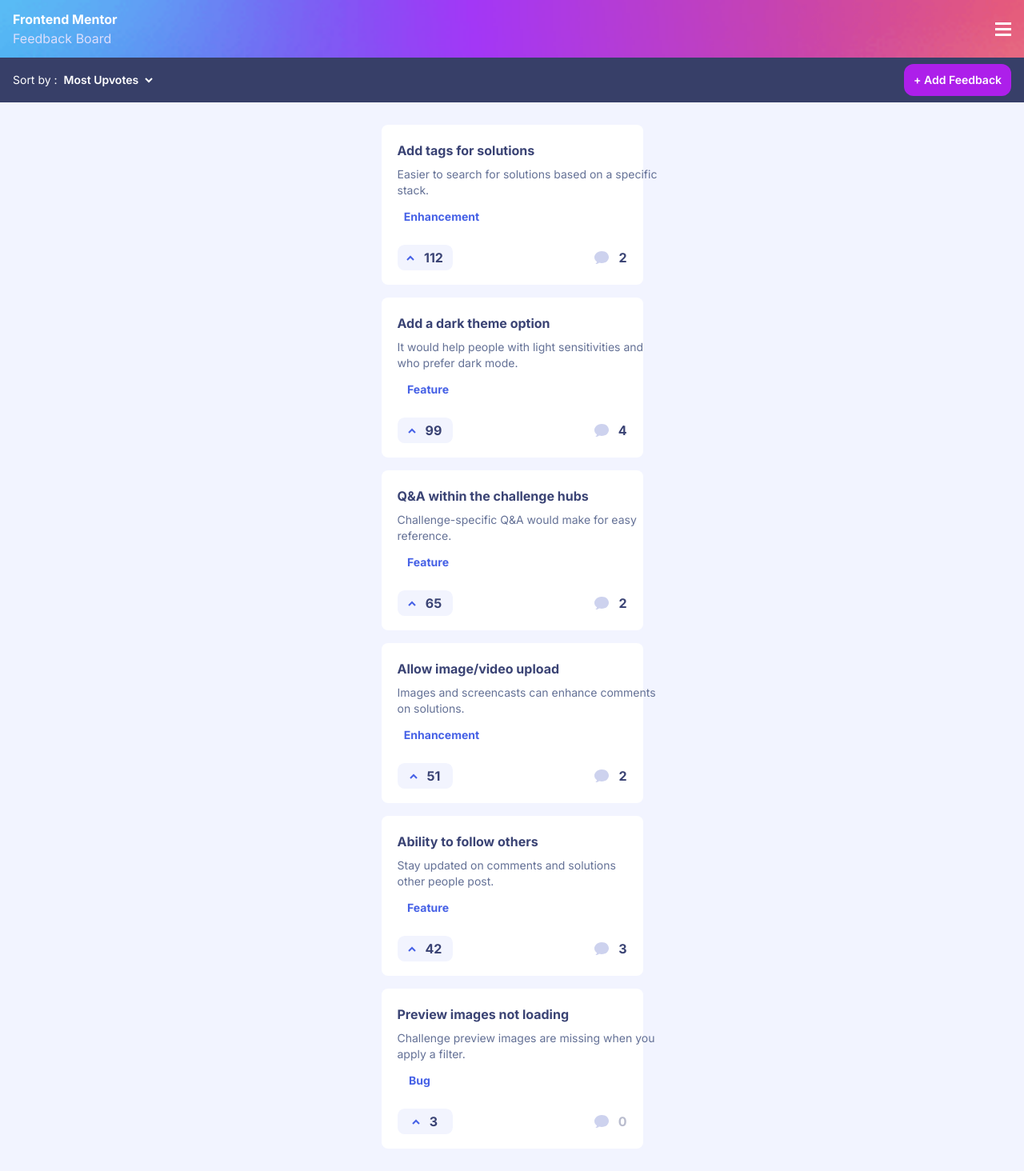
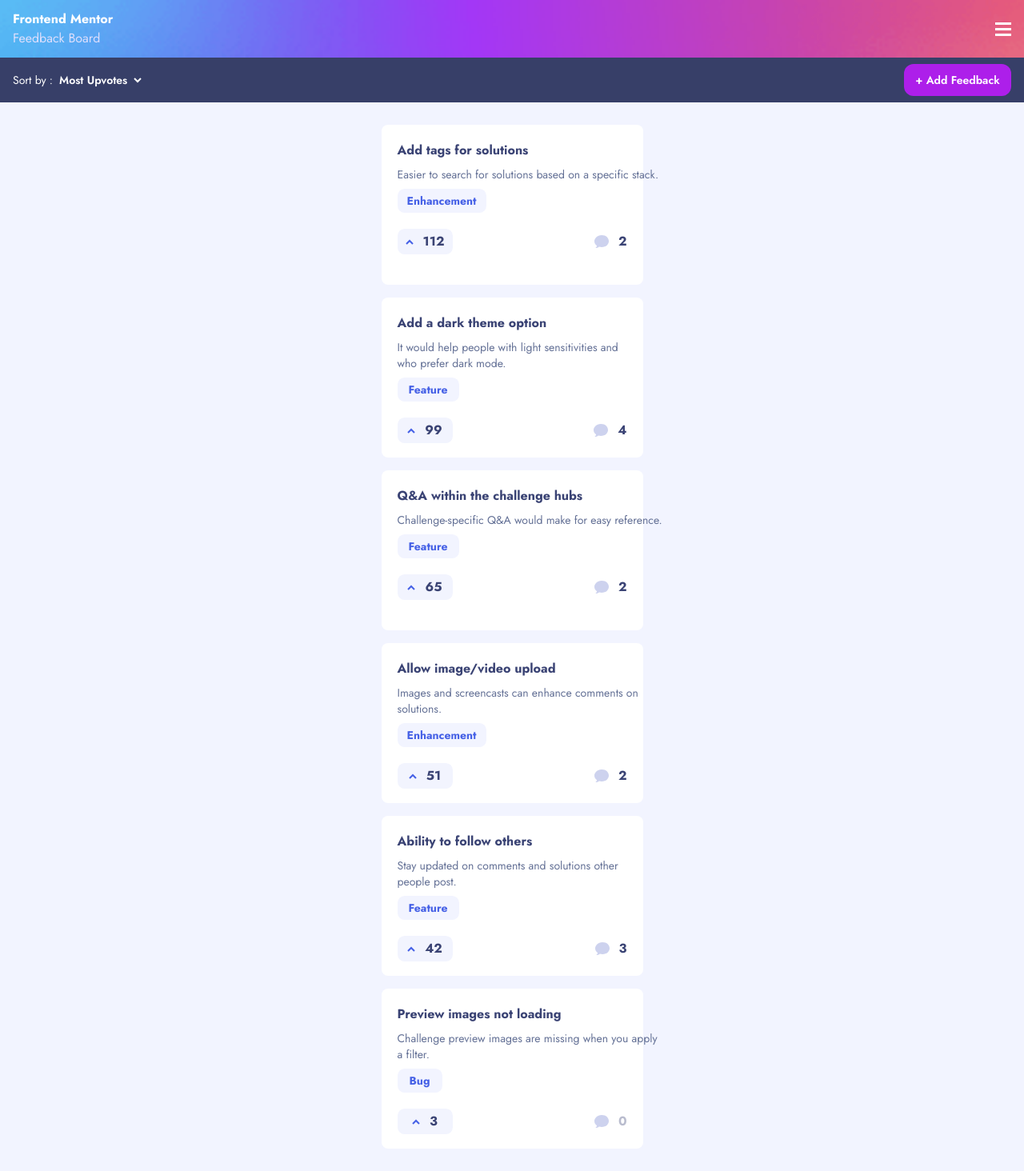
Before and after one commit to AbdullahHamadax/product-feedback, a Next.js app: page / in a window 1280 px wide. Shown: the whole page at 80% size. Built offline with nearby package versions, Linux system fonts and the light colour scheme.

Commit message:
Improvements and File additions

```diff
--- a/app/globals.css
+++ b/app/globals.css
@@ -1,3 +1,5 @@
+@import url("https://fonts.googleapis.com/css2?family=Jost:ital,wght@0,100..900;1,100..900&display=swap");
+
 @tailwind base;
 @tailwind components;
 @tailwind utilities;
@@ -44,6 +46,7 @@
     --feedback-tag-card-hover: #cfd7ff;
     --add-feedback-button: #ad1fea;
     --add-feedback-button-hover: #c75af6;
+    --edit-feedback-button-hover: #7c91f9;
     --header-faded: #dcdefc;
     --list-orange: #f49f85;
     --list-cyan: #62bcfa;
--- a/app/page.tsx
+++ b/app/page.tsx
@@ -2,11 +2,11 @@
 
 export default function Home() {
   return (
-    <main className="min-h-screen bg-background_body font-jost">
+    <main className="min-h-screen bg-background_body font-jost ">
       <div className="flex items-center justify-between h-[4.5rem] bg-cover bg-[url('/assets/suggestions/mobile/background-header.png')] p-4">
-        <h1 className="text-white font-bold text-md">
+        <h1 className="font-bold text-white text-md">
           Frontend Mentor <br />
-          <span className="text-header_faded font-normal">Feedback Board</span>
+          <span className="font-normal text-header_faded">Feedback Board</span>
         </h1>
         <Sheet>
           <SheetTrigger asChild>
@@ -22,34 +22,34 @@
             <div className=" w-[16.938rem] h-[37.188rem] gap-7 absolute right-0 top-[4.5rem] flex flex-col items-center justify-center">
               <div className="bg-white w-[13.938rem] h-[11.125rem] rounded-lg flex flex-wrap gap-3 p-5 text-center">
                 <button className="bg-background_body w-[3rem] h-[1.875rem] rounded-xl">
-                  <p className="text-feedback_tag font-bold">All</p>
+                  <p className="font-bold text-feedback_tag">All</p>
                 </button>
                 <button className="bg-background_body w-[3rem] h-[1.875rem] rounded-xl">
-                  <p className="text-feedback_tag font-bold">UI</p>
+                  <p className="font-bold text-feedback_tag">UI</p>
                 </button>
                 <button className="bg-background_body w-[3rem] h-[1.875rem] rounded-xl">
-                  <p className="text-feedback_tag font-bold">UX</p>
+                  <p className="font-bold text-feedback_tag">UX</p>
                 </button>
                 <button className="bg-background_body w-[6.938rem] h-[1.875rem] rounded-xl">
-                  <p className="text-feedback_tag font-bold">Enhancement</p>
+                  <p className="font-bold text-feedback_tag">Enhancement</p>
                 </button>
                 <button className="bg-background_body w-[3.5rem] h-[1.875rem] rounded-xl">
-                  <p className="text-feedback_tag font-bold">Bug</p>
+                  <p className="font-bold text-feedback_tag">Bug</p>
                 </button>
                 <button className="bg-background_body w-[4.813rem] h-[1.875rem] rounded-xl">
-                  <p className="text-feedback_tag font-bold">Feature</p>
+                  <p className="font-bold text-feedback_tag">Feature</p>
                 </button>
               </div>
               <div className="bg-white w-[13.938rem] h-[11.125rem] rounded-lg">
-                <div className="flex p-6 justify-between items-center">
-                  <h1 className="text-feedback_title font-bold text-xl">
+                <div className="flex items-center justify-between p-6">
+                  <h1 className="text-xl font-bold text-feedback_title">
                     Roadmap
                   </h1>
-                  <a href="#" className="text-feedback_tag underline font-bold">
+                  <a href="#" className="font-bold underline text-feedback_tag">
                     View
                   </a>
                 </div>
-                <div className="flex justify-between items-center">
+                <div className="flex items-center justify-between">
                   <ul className="list-disc flex flex-col justify-center items-start ml-[2.8rem] text-feedback_paragraph">
                     <li className="marker:text-list_orange">
                       <p>Planned</p>
@@ -75,7 +75,7 @@
       <div className="bg-suggestions_bar w-screen h-[3.5rem] flex items-center text-sm justify-between p-4 text-white">
         <p className="flex items-center gap-2">
           Sort by :
-          <span className="font-semibold flex items-center justify-center gap-2">
+          <span className="flex items-center justify-center gap-2 font-semibold">
             Most Upvotes
             <img
               src="assets/shared/icon-arrow-down.svg"
@@ -91,31 +91,31 @@
       <div className="flex flex-col items-center justify-center gap-4 p-7">
         <div className="bg-white w-[20.438rem] h-[12.5rem] rounded-lg p-5">
           <div className="flex flex-col gap-2">
-            <h1 className="text-feedback_title font-bold">
+            <h1 className="font-bold text-feedback_title">
               Add tags for solutions
             </h1>
             <p className="text-feedback_paragraph text-sm font-normal w-[40ch]">
               Easier to search for solutions based on a specific stack.
             </p>
 
-            <div className="bg-background-body w-[6.938rem] h-[1.875rem] flex items-center justify-center rounded-[0.55rem]">
-              <p className="text-feedback_tag font-bold text-sm">Enhancement</p>
+            <div className="bg-background_body w-[6.938rem] h-[1.875rem] flex items-center justify-center rounded-[0.55rem]">
+              <p className="text-sm font-bold text-feedback_tag">Enhancement</p>
             </div>
           </div>
           <div className="flex items-center justify-between mt-5">
-            <div className="bg-feedback_upvote w-[4.313rem] h-[2rem] rounded-[0.55rem] cursor-pointer hover:bg-background-body_hover flex items-center justify-center gap-3">
+            <div className="bg-feedback_upvote w-[4.313rem] h-[2rem] rounded-[0.55rem]  flex items-center justify-center gap-3 cursor-pointer hover:bg-feedback_tag_card_hover">
               <img src="assets/shared/icon-arrow-up.svg" alt="arrow up icon" />
-              <p className="text-feedback_title font-bold">112</p>
+              <p className="font-bold text-feedback_title">112</p>
             </div>
             <div className="flex items-center justify-center gap-3">
               <img src="assets/shared/icon-comments.svg" alt="comments icon" />
-              <p className="text-feedback_title font-bold">2</p>
+              <p className="font-bold text-feedback_title">2</p>
             </div>
           </div>
         </div>
         <div className="bg-white w-[20.438rem] h-[12.5rem] rounded-lg p-5">
           <div className="flex flex-col gap-2">
-            <h1 className="text-feedback_title font-bold">
+            <h1 className="font-bold text-feedback_title">
               Add a dark theme option
             </h1>
             <p className="text-feedback_paragraph text-sm font-normal w-[35ch]">
@@ -123,114 +123,114 @@
               mode.
             </p>
 
-            <div className="bg-background-body w-[4.813rem] h-[1.875rem] flex items-center justify-center rounded-[0.55rem]">
-              <p className="text-feedback_tag font-bold text-sm">Feature</p>
+            <div className="bg-background_body w-[4.813rem] h-[1.875rem] flex items-center justify-center rounded-[0.55rem]">
+              <p className="text-sm font-bold text-feedback_tag">Feature</p>
             </div>
           </div>
           <div className="flex items-center justify-between mt-5">
-            <div className="bg-feedback_upvote w-[4.313rem] h-[2rem] rounded-[0.55rem] flex items-center justify-center gap-3 cursor-pointer hover:bg-background-body_hover">
+            <div className="bg-feedback_upvote w-[4.313rem] h-[2rem] rounded-[0.55rem] flex items-center justify-center gap-3 cursor-pointer hover:bg-feedback_tag_card_hover">
               <img src="assets/shared/icon-arrow-up.svg" alt="arrow up icon" />
-              <p className="text-feedback_title font-bold">99</p>
+              <p className="font-bold text-feedback_title">99</p>
             </div>
             <div className="flex items-center justify-center gap-3">
               <img src="assets/shared/icon-comments.svg" alt="comments icon" />
-              <p className="text-feedback_title font-bold">4</p>
+              <p className="font-bold text-feedback_title">4</p>
             </div>
           </div>
         </div>
         <div className="bg-white w-[20.438rem] h-[12.5rem] rounded-lg p-5">
           <div className="flex flex-col gap-2">
-            <h1 className="text-feedback_title font-bold">
+            <h1 className="font-bold text-feedback_title">
               Q&A within the challenge hubs
             </h1>
             <p className="text-feedback_paragraph text-sm font-normal w-[40ch]">
               Challenge-specific Q&A would make for easy reference.
             </p>
 
-            <div className="bg-background-body w-[4.813rem] h-[1.875rem] flex items-center justify-center rounded-[0.55rem]">
-              <p className="text-feedback_tag font-bold text-sm">Feature</p>
+            <div className="bg-background_body w-[4.813rem] h-[1.875rem] flex items-center justify-center rounded-[0.55rem]">
+              <p className="text-sm font-bold text-feedback_tag">Feature</p>
             </div>
           </div>
           <div className="flex items-center justify-between mt-5">
-            <div className="bg-feedback_upvote w-[4.313rem] h-[2rem] rounded-[0.55rem] flex items-center justify-center gap-3 cursor-pointer hover:bg-background-body_hover">
+            <div className="bg-feedback_upvote w-[4.313rem] h-[2rem] rounded-[0.55rem] flex items-center justify-center gap-3 cursor-pointer hover:bg-feedback_tag_card_hover">
               <img src="assets/shared/icon-arrow-up.svg" alt="arrow up icon" />
-              <p className="text-feedback_title font-bold">65</p>
+              <p className="font-bold text-feedback_title">65</p>
             </div>
             <div className="flex items-center justify-center gap-3">
               <img src="assets/shared/icon-comments.svg" alt="comments icon" />
-              <p className="text-feedback_title font-bold">2</p>
+              <p className="font-bold text-feedback_title">2</p>
             </div>
           </div>
         </div>
         <div className="bg-white w-[20.438rem] h-[12.5rem] rounded-lg p-5">
           <div className="flex flex-col gap-2">
-            <h1 className="text-feedback_title font-bold">
+            <h1 className="font-bold text-feedback_title">
               Allow image/video upload
             </h1>
             <p className="text-feedback_paragraph text-sm font-normal w-[37ch]">
               Images and screencasts can enhance comments on solutions.
             </p>
 
-            <div className="bg-background-body w-[6.938rem] h-[1.875rem] flex items-center justify-center rounded-[0.55rem]">
-              <p className="text-feedback_tag font-bold text-sm">Enhancement</p>
+            <div className="bg-background_body w-[6.938rem] h-[1.875rem] flex items-center justify-center rounded-[0.55rem]">
+              <p className="text-sm font-bold text-feedback_tag">Enhancement</p>
             </div>
           </div>
           <div className="flex items-center justify-between mt-5">
-            <div className="bg-feedback_upvote w-[4.313rem] h-[2rem] rounded-[0.55rem] flex items-center justify-center gap-3 cursor-pointer hover:bg-background-body_hover">
+            <div className="bg-feedback_upvote w-[4.313rem] h-[2rem] rounded-[0.55rem] flex items-center justify-center gap-3 cursor-pointer hover:bg-feedback_tag_card_hover">
               <img src="assets/shared/icon-arrow-up.svg" alt="arrow up icon" />
-              <p className="text-feedback_title font-bold">51</p>
+              <p className="font-bold text-feedback_title">51</p>
             </div>
             <div className="flex items-center justify-center gap-3">
               <img src="assets/shared/icon-comments.svg" alt="comments icon" />
-              <p className="text-feedback_title font-bold">2</p>
+              <p className="font-bold text-feedback_title">2</p>
             </div>
           </div>
         </div>
         <div className="bg-white w-[20.438rem] h-[12.5rem] rounded-lg p-5">
           <div className="flex flex-col gap-2">
-            <h1 className="text-feedback_title font-bold">
+            <h1 className="font-bold text-feedback_title">
               Ability to follow others
             </h1>
             <p className="text-feedback_paragraph text-sm font-normal w-[35ch]">
               Stay updated on comments and solutions other people post.
             </p>
 
-            <div className="bg-background-body w-[4.813rem] h-[1.875rem] flex items-center justify-center rounded-[0.55rem]">
-              <p className="text-feedback_tag font-bold text-sm">Feature</p>
+            <div className="bg-background_body w-[4.813rem] h-[1.875rem] flex items-center justify-center rounded-[0.55rem]">
+              <p className="text-sm font-bold text-feedback_tag">Feature</p>
             </div>
           </div>
           <div className="flex items-center justify-between mt-5">
-            <div className="bg-feedback_upvote w-[4.313rem] h-[2rem] rounded-[0.55rem] flex items-center justify-center gap-3 cursor-pointer hover:bg-background-body_hover">
+            <div className="bg-feedback_upvote w-[4.313rem] h-[2rem] rounded-[0.55rem] flex items-center justify-center gap-3 cursor-pointer hover:bg-feedback_tag_card_hover">
               <img src="assets/shared/icon-arrow-up.svg" alt="arrow up icon" />
-              <p className="text-feedback_title font-bold">42</p>
+              <p className="font-bold text-feedback_title">42</p>
             </div>
             <div className="flex items-center justify-center gap-3">
               <img src="assets/shared/icon-comments.svg" alt="comments icon" />
-              <p className="text-feedback_title font-bold">3</p>
+              <p className="font-bold text-feedback_title">3</p>
             </div>
           </div>
         </div>
         <div className="bg-white w-[20.438rem] h-[12.5rem] rounded-lg p-5">
           <div className="flex flex-col gap-2">
-            <h1 className="text-feedback_title font-bold">
+            <h1 className="font-bold text-feedback_title">
               Preview images not loading
             </h1>
             <p className="text-feedback_paragraph text-sm font-normal w-[40ch]">
               Challenge preview images are missing when you apply a filter.
             </p>
 
-            <div className="bg-background-body w-[3.5rem] h-[1.875rem] flex items-center justify-center rounded-[0.55rem]">
-              <p className="text-feedback_tag font-bold text-sm">Bug</p>
+            <div className="bg-background_body w-[3.5rem] h-[1.875rem] flex items-center justify-center rounded-[0.55rem]">
+              <p className="text-sm font-bold text-feedback_tag">Bug</p>
             </div>
           </div>
           <div className="flex items-center justify-between mt-5">
-            <div className="bg-feedback_upvote w-[4.313rem] h-[2rem] rounded-[0.55rem] flex items-center justify-center gap-3 cursor-pointer hover:bg-background-body_hover">
+            <div className="bg-feedback_upvote w-[4.313rem] h-[2rem] rounded-[0.55rem] flex items-center justify-center gap-3 cursor-pointer hover:bg-feedback_tag_card_hover">
               <img src="assets/shared/icon-arrow-up.svg" alt="arrow up icon" />
-              <p className="text-feedback_title font-bold">3</p>
+              <p className="font-bold text-feedback_title">3</p>
             </div>
             <div className="flex items-center justify-center gap-3">
               <img src="assets/shared/icon-comments.svg" alt="comments icon" />
-              <p className="text-feedback_title font-bold opacity-35">0</p>
+              <p className="font-bold text-feedback_title opacity-35">0</p>
             </div>
           </div>
         </div>
@@ -242,10 +242,10 @@
             src="assets/suggestions/illustration-empty.svg"
             alt="detective searching for something"
           />
-          <h1 className="text-feedback_title font-extrabold mt-6">
+          <h1 className="mt-6 font-extrabold text-feedback_title">
             There is no feedback yet.
           </h1>
-          <p className="text-feedback_paragraph text-sm">
+          <p className="text-sm text-feedback_paragraph">
             Got a suggestion? Found a bug that needs to be squashed? We love
             hearing about new ideas to improve our app.
           </p>
--- a/tailwind.config.ts
+++ b/tailwind.config.ts
@@ -1,13 +1,13 @@
-import type { Config } from "tailwindcss"
+import type { Config } from "tailwindcss";
 
 const config = {
   darkMode: ["class"],
   content: [
-    './pages/**/*.{ts,tsx}',
-    './components/**/*.{ts,tsx}',
-    './app/**/*.{ts,tsx}',
-    './src/**/*.{ts,tsx}',
-	],
+    "./pages/**/*.{ts,tsx}",
+    "./components/**/*.{ts,tsx}",
+    "./app/**/*.{ts,tsx}",
+    "./src/**/*.{ts,tsx}",
+  ],
   prefix: "",
   theme: {
     container: {
@@ -63,10 +63,10 @@
         feedback_tag_card_hover: "var(--feedback-tag-card-hover)",
         add_feedback_button: "var(--add-feedback-button)",
         add_feedback_button_hover: "var(--add-feedback-button-hover)",
+        edit_feedback_button_hover: "var(--edit-feedback-button-hover)",
         header_faded: "var(--header-faded)",
         list_orange: "var(--list-orange)",
         list_cyan: "var(--list-cyan)",
-
       },
       borderRadius: {
         lg: "var(--radius)",
@@ -87,10 +87,12 @@
         "accordion-down": "accordion-down 0.2s ease-out",
         "accordion-up": "accordion-up 0.2s ease-out",
       },
-
+      fontFamily: {
+        jost: ["Jost"],
+      },
     },
   },
   plugins: [require("tailwindcss-animate")],
-} satisfies Config
+} satisfies Config;
 
-export default config
+export default config;
```
Also changed, not shown: src/feedback-edit.html (added, +43 -0 lines), src/feedback-new.html (added, +35 -0 lines), src/roadmap.html (added, +29 -0 lines).
